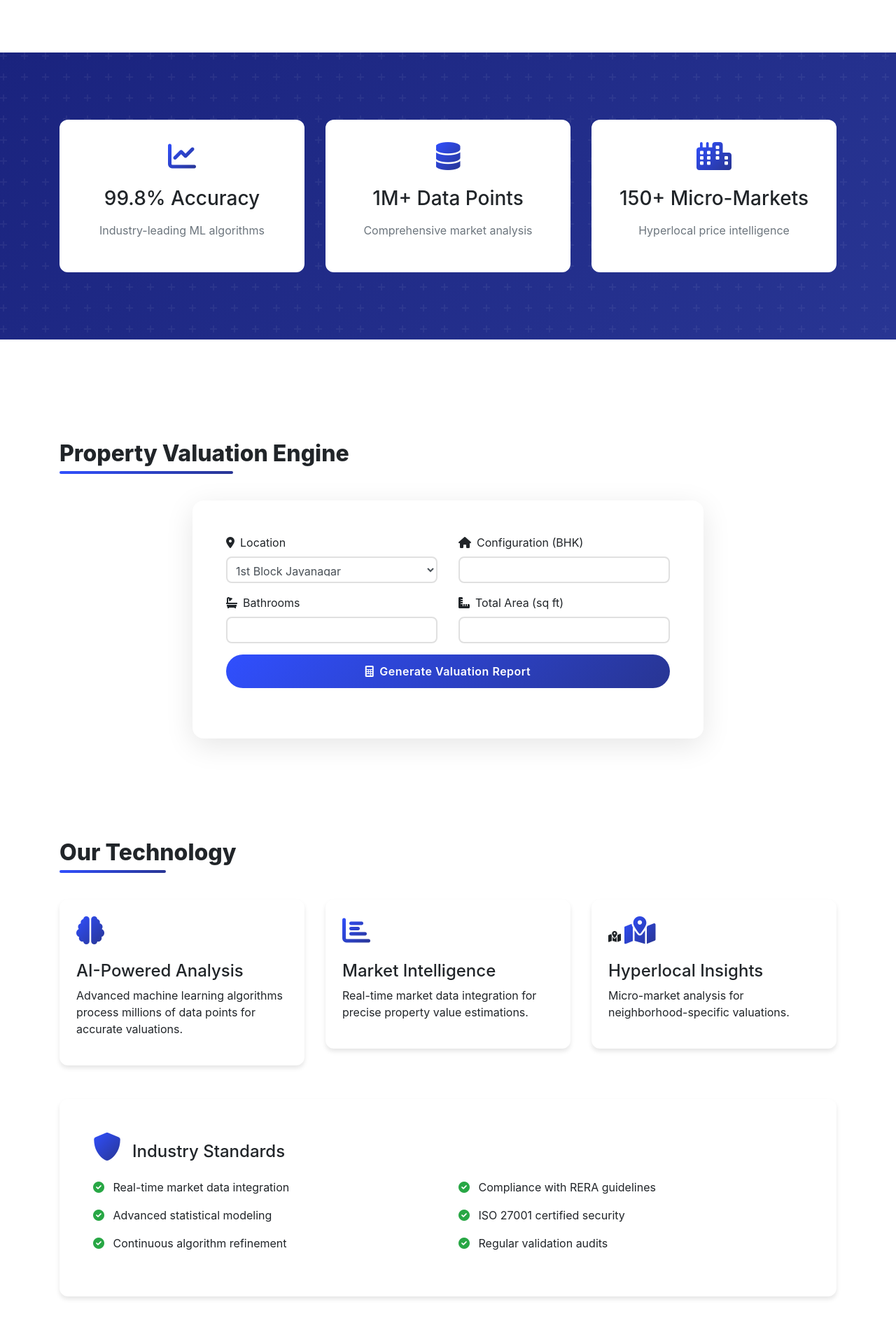
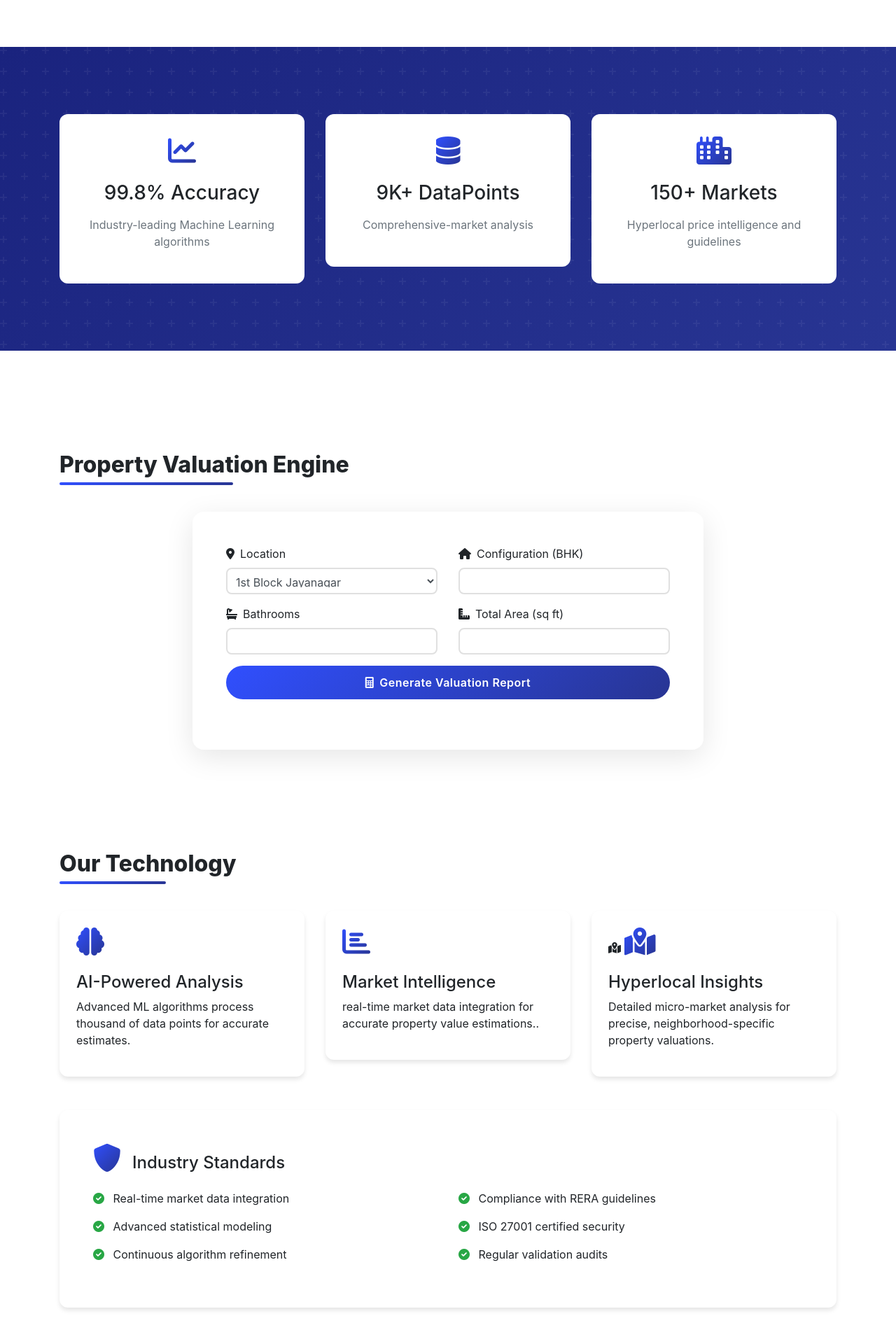
Before and after one commit to chandankumarm55/Bangalore_house_prediction_contribution, a Flask app: page / in a window 1280 px wide. Shown: the part 877-2797 px from the top of the page at 70% size. Run offline with Flask 2, Linux system fonts and the light colour scheme; parts of the project's set-up code (start-up, migrations or seed data) failed here and were passed over.

Commit message:
added modification for content

```diff
--- a/templates/index.html
+++ b/templates/index.html
@@ -9,6 +9,12 @@
     <link rel="stylesheet" href="https://cdnjs.cloudflare.com/ajax/libs/font-awesome/6.0.0/css/all.min.css">
     <link rel="stylesheet" href="https://cdnjs.cloudflare.com/ajax/libs/aos/2.3.4/aos.css">
     <style>
+        * {
+            margin: 0%;
+            padding: 0%;
+            box-sizing: border-box;
+        }
+
         :root {
             --primary-color: #1a237e;
             --secondary-color: #283593;
@@ -21,6 +27,9 @@
             font-family: 'Inter', -apple-system, BlinkMacSystemFont, sans-serif;
             scroll-behavior: smooth;
             overflow-x: hidden;
+            margin: none;
+            padding: none;
+            box-sizing: border-box;
         }
 
         .navbar {
@@ -149,7 +158,7 @@
             margin-bottom: 1.5rem;
         }
 
-        .scroll-progress {
+        /* .scroll-progress {
             position: fixed;
             top: 0;
             left: 0;
@@ -158,7 +167,7 @@
             background: linear-gradient(135deg, var(--accent-color), var(--secondary-color));
             z-index: 9999;
             transition: width 0.2s ease;
-        }
+        } */
 
         @keyframes float {
             0% {
@@ -227,12 +236,11 @@
     </style>
 </head>
 
-<body>
-    <div class="scroll-progress"></div>
+<body class="w-100">
 
     <!-- Navbar -->
-    <nav class="navbar navbar-expand-lg navbar-dark ">
-        <div class="container">
+    <nav class="navbar navbar-expand-lg navbar-dark fixed-top ">
+        <div class="container p-2">
             <a class="navbar-brand d-flex align-items-center" href="#">
                 <i class="fas fa-building mr-2"></i> Property Price Intelligence
             </a>
@@ -259,7 +267,7 @@
     </nav>
 
 
-    <section id="home" class="hero-section ">
+    <section id="home" class="hero-section w-100 mt-5">
         <div class="container hero-content">
             <div class="row align-items-center">
                 <div class="col-lg-6" data-aos="fade-right">
@@ -285,21 +293,21 @@
                     <div class="stats-card">
                         <i class="fas fa-chart-line feature-icon mb-4"></i>
                         <h3 class="mb-3">99.8% Accuracy</h3>
-                        <p class="text-muted">Industry-leading ML algorithms</p>
+                        <p class="text-muted">Industry-leading Machine Learning algorithms</p>
                     </div>
                 </div>
                 <div class="col-md-4" data-aos="fade-up" data-aos-delay="200">
                     <div class="stats-card">
                         <i class="fas fa-database feature-icon mb-4"></i>
-                        <h3 class="mb-3">1M+ Data Points</h3>
-                        <p class="text-muted">Comprehensive market analysis</p>
+                        <h3 class="mb-3">9K+ DataPoints</h3>
+                        <p class="text-muted">Comprehensive-market analysis</p>
                     </div>
                 </div>
                 <div class="col-md-4" data-aos="fade-up" data-aos-delay="300">
                     <div class="stats-card">
                         <i class="fas fa-city feature-icon mb-4"></i>
-                        <h3 class="mb-3">150+ Micro-Markets</h3>
-                        <p class="text-muted">Hyperlocal price intelligence</p>
+                        <h3 class="mb-3">150+ Markets</h3>
+                        <p class="text-muted">Hyperlocal price intelligence and guidelines</p>
                     </div>
                 </div>
             </div>
@@ -355,14 +363,14 @@
                 <div class="animated-card p-4">
                     <i class="fas fa-brain feature-icon mb-4"></i>
                     <h4>AI-Powered Analysis</h4>
-                    <p>Advanced machine learning algorithms process millions of data points for accurate valuations.</p>
+                    <p>Advanced ML algorithms process thousand of data points for accurate estimates.</p>
                 </div>
             </div>
             <div class="col-lg-4" data-aos="fade-up" data-aos-delay="200">
                 <div class="animated-card p-4">
                     <i class="fas fa-chart-bar feature-icon mb-4"></i>
                     <h4>Market Intelligence</h4>
-                    <p>Real-time market data integration for precise property value estimations.</p>
+                    <p>real-time market data integration for accurate property value estimations..</p>
                 </div>
             </div>
             <div class="col-lg-4" data-aos="fade-up" data-aos-delay="300">
@@ -370,7 +378,7 @@
                     <i class="fas fa-map-marked-alt feature"></i>
                     <i class="fas fa-map-marked-alt feature-icon mb-4"></i>
                     <h4>Hyperlocal Insights</h4>
-                    <p>Micro-market analysis for neighborhood-specific valuations.</p>
+                    <p>Detailed micro-market analysis for precise, neighborhood-specific property valuations.</p>
                 </div>
             </div>
         </div>
```
